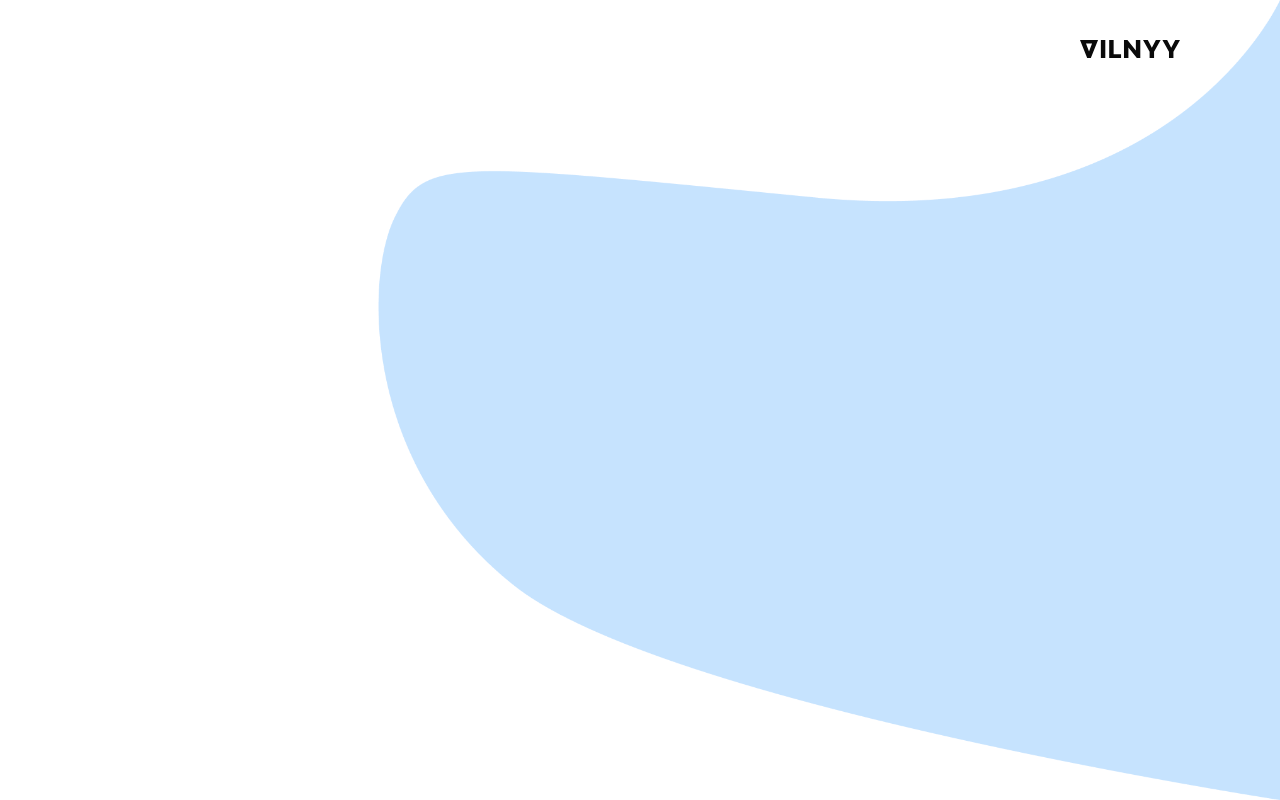
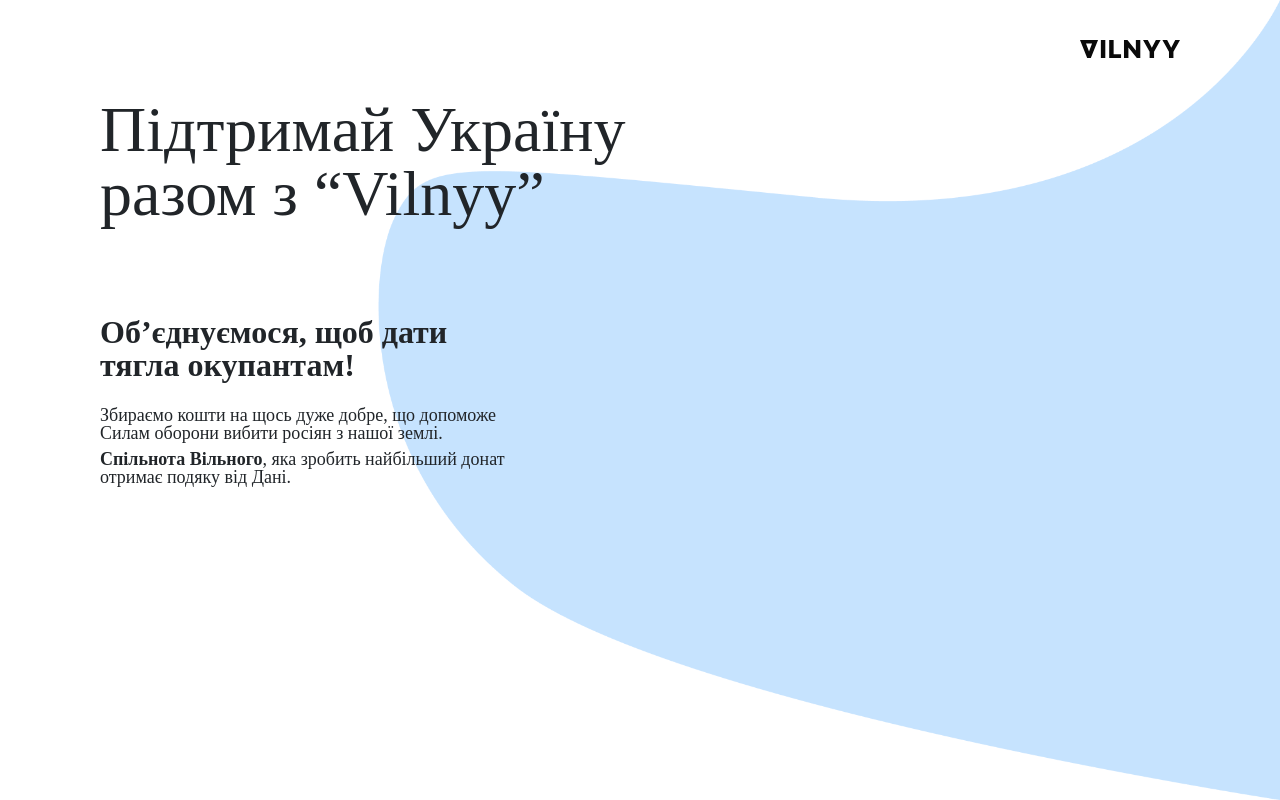
Before and after one commit to danylokaniev/vilnyy-secret-santa-web, a React (Create React App) app: page / in a window 1280 px wide. Built offline with nearby package versions, Linux system fonts and the light colour scheme.

Commit message:
Add Title & Description

```diff
--- a/src/components/App/App.tsx
+++ b/src/components/App/App.tsx
@@ -1,11 +1,15 @@
 import React from 'react';
+import Description from '../Description/Description';
 import Header from '../Header/Header';
+import Title from '../Title/Title';
 import style from './App.module.css';
 
 function App() {
   return (
     <div className={style.app} style={{ backgroundImage: 'url(/img/background.png)' }}>
       <Header />
+      <Title />
+      <Description />
     </div>
   );
 }
--- /dev/null
+++ b/src/components/Description/Description.module.css
@@ -0,0 +1,26 @@
+.description {
+   margin-top: 90px;
+   max-width: 420px;
+}
+
+.descriptionTitle {
+   margin-top: 90px;
+   font-weight: 800;
+   font-size: 32px;
+   line-height: 33px;
+}
+
+.descriptionContent {
+   margin-top: 24px;
+   font-weight: 400;
+   font-size: 18px;
+   line-height: 18px;
+}
+
+.descriptionContent>p {
+   margin: 8px 0;
+}
+
+.descriptionContent span {
+   font-weight: bold;
+}
--- /dev/null
+++ b/src/components/Description/Description.tsx
@@ -0,0 +1,17 @@
+import style from './Description.module.css';
+
+const Description = () => {
+  return (
+    <div className={style.description}>
+      <div className={style.descriptionTitle}>Об’єднуємося, щоб дати тягла окупантам!</div>
+      <div className={style.descriptionContent}>
+        <p>Збираємо кошти на щось дуже добре, що допоможе Силам оборони вибити росіян з нашої землі.</p>
+        <p>
+          <span>Спільнота Вільного</span>, яка зробить найбільший донат отримає подяку від Дані.
+        </p>
+      </div>
+    </div>
+  );
+};
+
+export default Description;
--- /dev/null
+++ b/src/components/Title/Title.module.css
@@ -0,0 +1,9 @@
+.title {
+   font-weight: 400;
+   font-size: 64px;
+}
+
+.title > p {
+   margin: 0;
+   line-height: 64px;
+}
--- /dev/null
+++ b/src/components/Title/Title.tsx
@@ -0,0 +1,12 @@
+import style from './Title.module.css';
+
+const Title = () => {
+  return (
+    <div className={style.title}>
+      <p>Підтримай Україну</p>
+      <p> разом з “Vilnyy”</p>
+    </div>
+  );
+};
+
+export default Title;
--- a/src/index.css
+++ b/src/index.css
@@ -28,7 +28,7 @@
 
 body {
   margin: 0;
-  font-family: ObjectSans, sans-serif;
+  font-family: 'ObjectSans', sans-serif;
   -webkit-font-smoothing: antialiased;
   -moz-osx-font-smoothing: grayscale;
 }
```
